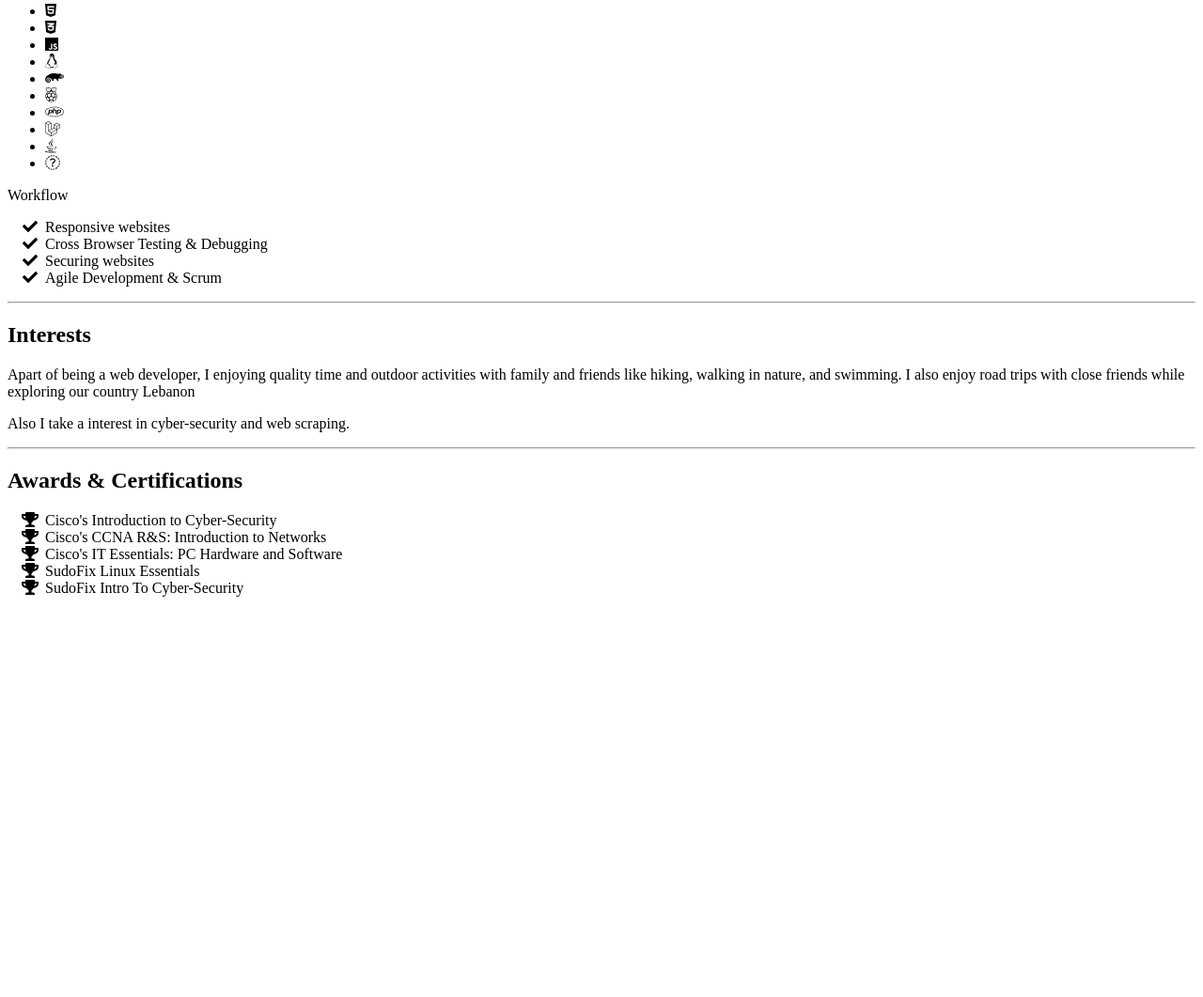
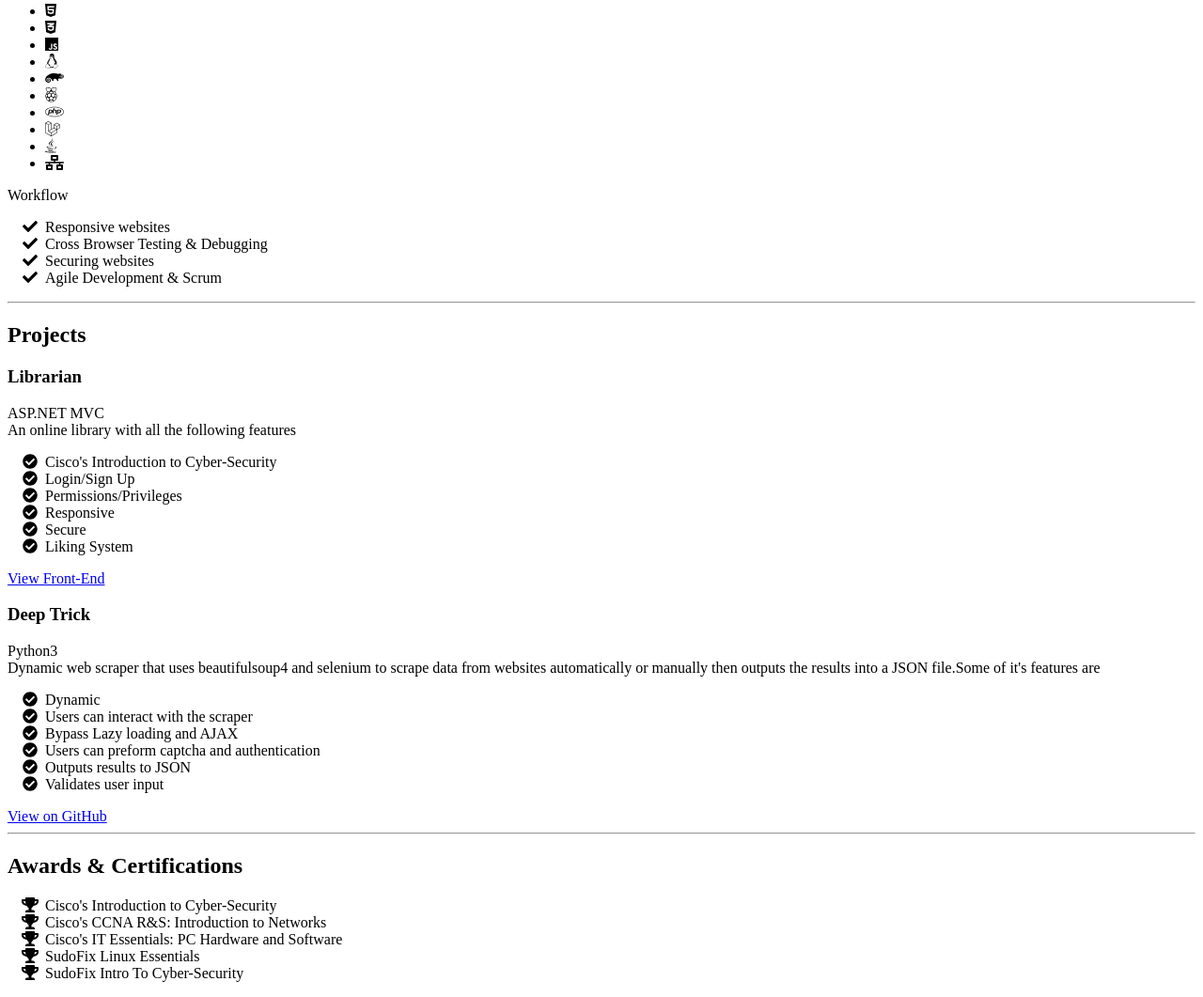
Before and after one commit to DeebAlTurk/portfolio, a plain HTML site: page index.html in a window 1280 px wide. Shown: the part 1380-2441 px from the top of the page at 94% size. Before the commit the page ends 2031 px from the top, so only its background shows below. Drawn offline with nearby package versions, Linux system fonts and the light colour scheme; a script that the page names is missing; a web font is replaced by a local one.

Commit message:
Add files via upload

```diff
--- a/index.html
+++ b/index.html
@@ -1,28 +1,32 @@
 <!DOCTYPE html>
 <html lang="en">
 <head>
-        <meta charset="utf-8" />
-        <meta name="viewport" content="width=device-width, initial-scale=1, shrink-to-fit=no" />
-        <meta name="description" content="" />
-        <meta name="author" content="" />
+    <meta charset="utf-8"/>
+    <meta name="viewport" content="width=device-width, initial-scale=1, shrink-to-fit=no"/>
+    <meta name="description" content=""/>
+    <meta name="author" content=""/>
     <title>Deeb Al Turk</title>
-        <link rel="icon" type="image/x-icon" href="assets/img/favicon.ico" />
+    <link rel="icon" type="image/x-icon" href="assets/img/favicon.ico"/>
     <!-- Font Awesome icons (free version)-->
     <script src="https://use.fontawesome.com/releases/v5.15.3/js/all.js" crossorigin="anonymous"></script>
     <!-- Google fonts-->
-        <link href="https://fonts.googleapis.com/css?family=Saira+Extra+Condensed:500,700" rel="stylesheet" type="text/css" />
-        <link href="https://fonts.googleapis.com/css?family=Muli:400,400i,800,800i" rel="stylesheet" type="text/css" />
+    <link href="https://fonts.googleapis.com/css?family=Saira+Extra+Condensed:500,700" rel="stylesheet"
+          type="text/css"/>
+    <link href="https://fonts.googleapis.com/css?family=Muli:400,400i,800,800i" rel="stylesheet" type="text/css"/>
     <!-- Core theme CSS (includes Bootstrap)-->
-        <link href="css/styles.css" rel="stylesheet" />
+    <link href="css/styles.css" rel="stylesheet"/>
 </head>
 <body id="page-top">
 <!-- Navigation-->
 <nav class="navbar navbar-expand-lg navbar-dark bg-primary fixed-top" id="sideNav">
     <a class="navbar-brand js-scroll-trigger" href="#page-top">
         <span class="d-block d-lg-none">Deeb Al Turk</span>
-                <span class="d-none d-lg-block"><img class="img-fluid img-profile rounded-circle mx-auto mb-2" src="assets/img/profiel.jpg" alt="..." /></span>
+        <span class="d-none d-lg-block"><img class="img-fluid img-profile rounded-circle mx-auto mb-2"
+                                             src="assets/img/profiel.jpg" alt="..."/></span>
     </a>
-            <button class="navbar-toggler" type="button" data-toggle="collapse" data-target="#navbarSupportedContent" aria-controls="navbarSupportedContent" aria-expanded="false" aria-label="Toggle navigation"><span class="navbar-toggler-icon"></span></button>
+    <button class="navbar-toggler" type="button" data-toggle="collapse" data-target="#navbarSupportedContent"
+            aria-controls="navbarSupportedContent" aria-expanded="false" aria-label="Toggle navigation"><span
+            class="navbar-toggler-icon"></span></button>
     <div class="collapse navbar-collapse" id="navbarSupportedContent">
         <ul class="navbar-nav">
             <li class="nav-item"><a class="nav-link js-scroll-trigger " href="#about">About</a></li>
@@ -31,7 +35,8 @@
             <li class="nav-item"><a class="nav-link js-scroll-trigger" href="#skills">Skills</a></li>
             <li class="nav-item"><a class="nav-link js-scroll-trigger" href="#projects">Projects</a></li>
             <li class="nav-item"><a class="nav-link js-scroll-trigger" href="#awards">Awards</a></li>
-                    <li class="nav-item "><a class="btn btn-outline-secondary nav-link js-scroll-trigger" href="#" id="darkModeToggle" onclick="darkMode()">Dark Mode</a></li>
+            <li class="nav-item "><a class="btn btn-outline-secondary nav-link js-scroll-trigger" href="#"
+                                     id="darkModeToggle" onclick="darkMode()">Dark Mode</a></li>
         </ul>
     </div>
 </nav>
@@ -40,36 +45,40 @@
     <!-- About-->
     <section class="resume-section" id="about">
         <div class="resume-section-content">
-                    <h1 class="mb-0">
+            <h1 class="mb-0 headers">
                 Deeb
                 <span class="text-primary">Al Turk</span>
             </h1>
             <div class="subheading mb-5 contact_info">
-                        Lebanon ·  Beruit · Mala Street · <a href="tel:+96181792236">+961 81792236</a> ·
+                Lebanon · Beruit · Mala Street · <a href="tel:+96181792236">+961 81792236</a> ·
                 <a href="mailto:turkdeeb@email.com">turkdeeb@email.com</a>
             </div>
             <p class="lead mb-5">
                 Full stack web developer experienced with PHP frameworks like <code>Laravel</code> and
-                        <code>Phalcon 4</code> and proficiency in using Linux <code>OpenSuse</code> to manage and deploy secured websites using PHP frameworks. Designed and maintained a wide range of databases using
+                <code>Phalcon 4</code> and proficiency in using Linux <code>OpenSuse</code> to manage and deploy secured
+                websites using PHP frameworks. Designed and maintained a wide range of databases using
                 <code>MS SQL Server</code>, <code>MySQL</code>, and <code>Sqlite</code>
             </p>
             <div class="social-icons">
-                        <a class="social-icon" id="linkedin" target="_blank" href="https://www.linkedin.com/in/deeb-al-turk/"><i class="fab fa-linkedin-in"></i></a>
-                        <a class="social-icon" id="github" target="_blank" href="https://github.com/DeebAlTurk"><i class="fab fa-github"></i></a>
+                <a class="social-icon" id="linkedin" target="_blank" href="https://www.linkedin.com/in/deeb-al-turk/"><i
+                        class="fab fa-linkedin-in"></i></a>
+                <a class="social-icon" id="github" target="_blank" href="https://github.com/DeebAlTurk"><i
+                        class="fab fa-github"></i></a>
             </div>
         </div>
     </section>
-            <hr class="m-0" />
+    <hr class="m-0"/>
     <!-- Experience-->
     <section class="resume-section" id="experience">
         <div class="resume-section-content">
-                    <h2 class="mb-5">Experience</h2>
+            <h2 class="mb-5 headers">Experience</h2>
             <div class="d-flex flex-column flex-md-row justify-content-between mb-5">
                 <div class="flex-grow-1">
-                            <h3 class="mb-0">Junior Web Developer</h3>
+                    <h3 class="mb-0 headers">Junior Web Developer</h3>
                     <div class="subheading mb-3">Scope For IT Services</div>
                     <p>
-                                Developing secure web-apps and adding new features to existing web-apps using <code>PHP</code> and deploying them using <code>Apache</code> web-server
+                        Developing secure web-apps and adding new features to existing web-apps using <code>PHP</code>
+                        and deploying them using <code>Apache</code> web-server
                         while applying best practice in both programming wise and security wise.
                     </p>
                 </div>
@@ -77,43 +86,49 @@
             </div>
             <div class="d-flex flex-column flex-md-row justify-content-between mb-5">
                 <div class="flex-grow-1">
-                            <h3 class="mb-0">PHP Web Developer Intern</h3>
+                    <h3 class="mb-0 headers">PHP Web Developer Intern</h3>
                     <div class="subheading mb-3">Tecomsa SAL</div>
                     <p>
-                                Developing CMS and adding features using PHP laravel and YII2 with bootstrap 4 and deploying them using XAMP. Also developing Ecommerce,landing pages, and Tecomsa Software division website using WordPress.
+                        Developing CMS and adding features using PHP laravel and YII2 with bootstrap 4 and deploying
+                        them using XAMP. Also developing Ecommerce,landing pages, and Tecomsa Software division website
+                        using WordPress.
                     </p>
                 </div>
                 <div class="flex-shrink-0"><span class="text-primary">Jun 2020 - Sep 2020</span></div>
             </div>
             <div class="d-flex flex-column flex-md-row justify-content-between mb-5">
                 <div class="flex-grow-1">
-                            <h3 class="mb-0">Computer Science Private Tutor</h3>
-                            <div class="subheading mb-3">Free Lancing </div>
+                    <h3 class="mb-0 headers">Computer Science Private Tutor</h3>
+                    <div class="subheading mb-3">Free Lancing</div>
                     <p>
-                                Tutoring computer science students a wide range of courses that range from  basic programming to advance DBMS and Web Development with a plan to cover each course and it's projects.
-                                Also doing crash courses that cover the majority of the course with practical approach that the traditional theoretical approach.
+                        Tutoring computer science students a wide range of courses that range from basic programming to
+                        advance DBMS and Web Development with a plan to cover each course and it's projects.
+                        Also doing crash courses that cover the majority of the course with practical approach that the
+                        traditional theoretical approach.
                     </p>
                 </div>
                 <div class="flex-shrink-0"><span class="text-primary">Jan 2019 - Present</span></div>
             </div>
             <div class="d-flex flex-column flex-md-row justify-content-between">
                 <div class="flex-grow-1">
-                            <h3 class="mb-0">IT Repair Technician</h3>
+                    <h3 class="mb-0 headers">IT Repair Technician</h3>
                     <div class="subheading mb-3">SudoFix</div>
-                            <p>Applying software and hardware solutions, implementing physical networks, configuring routers and modems, applying software solutions using Remote Desktop applications , and working within teams to implement practical solutions</p>
+                    <p>Applying software and hardware solutions, implementing physical networks, configuring routers and
+                        modems, applying software solutions using Remote Desktop applications , and working within teams
+                        to implement practical solutions</p>
                 </div>
                 <div class="flex-shrink-0"><span class="text-primary">April 2020 - Sep 2020</span></div>
             </div>
         </div>
     </section>
-            <hr class="m-0" />
+    <hr class="m-0"/>
     <!-- Education-->
     <section class="resume-section" id="education">
         <div class="resume-section-content">
-                    <h2 class="mb-5">Education</h2>
+            <h2 class="mb-5 headers">Education</h2>
             <div class="d-flex flex-column flex-md-row justify-content-between mb-5">
                 <div class="flex-grow-1">
-                            <h3 class="mb-0">Global University</h3>
+                    <h3 class="mb-0 headers">Global University</h3>
                     <div class="subheading mb-3">Bachelor of Science</div>
                     <div>Computer Science</div>
                     <p>GPA: 3.34</p>
@@ -122,11 +137,11 @@
             </div>
         </div>
     </section>
-            <hr class="m-0" />
+    <hr class="m-0"/>
     <!-- Skills-->
     <section class="resume-section" id="skills">
         <div class="resume-section-content">
-                    <h2 class="mb-5">Skills</h2>
+            <h2 class="mb-5 headers">Skills</h2>
             <div class="subheading mb-3">Programming Languages & Tools</div>
             <ul class="list-inline dev-icons">
                 <li class="list-inline-item"><i class="fab fa-html5"></i></li>
@@ -138,7 +153,7 @@
                 <li class="list-inline-item"><i class="fab fa-php"></i></li>
                 <li class="list-inline-item"><i class="fab fa-laravel"></i></li>
                 <li class="list-inline-item"><i class="fab fa-java"></i></li>
-                        <li class="list-inline-item"><i class="fab fa-network-wired"></i></li>
+                <li class="list-inline-item"><i class="fas fa-network-wired"></i></li>
             </ul>
             <div class="subheading mb-3">Workflow</div>
             <ul class="fa-ul mb-0">
@@ -161,21 +176,90 @@
             </ul>
         </div>
     </section>
-            <hr class="m-0" />
-            <!-- Interests-->
+    <hr class="m-0"/>
+    <!--Projects-->
     <section class="resume-section" id="projects">
         <div class="resume-section-content">
-                    <h2 class="mb-5">Interests</h2>
-                    <p>Apart of being a web developer, I enjoying quality time and outdoor activities  with family and friends like hiking, walking in nature, and swimming.
-                    I also enjoy road trips with close friends while exploring our country Lebanon</p>
-                    <p class="mb-0">Also I take a interest in cyber-security and web scraping.</p>
+            <h2 class="mb-5 headers">Projects</h2>
+            <div class="d-flex flex-column flex-md-row justify-content-between mb-5">
+                <div class="flex-grow-1">
+                    <h3 class="mb-0 headers">Librarian</h3>
+                    <div class="subheading mb-3">ASP.NET MVC</div>
+                    An online library with all the following features
+                    <ul class="fa-ul mb-0">
+                        <li>
+                            <span class="fa-li"><i class="fas fa-check-circle text-primary"></i></span>
+                            Cisco's Introduction to Cyber-Security
+                        </li>
+                        <li>
+                            <span class="fa-li"><i class="fas fa-check-circle text-primary"></i></span>
+                            Login/Sign Up
+                        </li>
+                        <li>
+                            <span class="fa-li"><i class="fas fa-check-circle text-primary"></i></span>
+                            Permissions/Privileges
+                        </li>
+                        <li>
+                            <span class="fa-li"><i class="fas fa-check-circle text-primary"></i></span>
+                            Responsive
+                        </li>
+                        <li>
+                            <span class="fa-li"><i class="fas fa-check-circle text-primary"></i></span>
+                            Secure
+                        </li>
+                        <li>
+                            <span class="fa-li"><i class="fas fa-check-circle text-primary"></i></span>
+                            Liking System
+                        </li>
+                    </ul>
+                </div>
+            </div>
+            <div class="flex-shrink-0 mb-5 "><span class="contact_info"><a href="https://librarian65.vercel.app/"
+                                                                     target="_blank">View Front-End</a></span></div>
+            <div class="d-flex flex-column flex-md-row justify-content-between mb-5">
+                <div class="flex-grow-1">
+                    <h3 class="mb-0 headers">Deep Trick</h3>
+                    <div class="subheading mb-3">Python3</div>
+                    Dynamic web scraper that uses beautifulsoup4 and selenium to scrape data from websites automatically or manually then
+                    outputs the results into a JSON file.Some of it's features are
+                    <ul class="fa-ul mb-0">
+                        <li>
+                            <span class="fa-li"><i class="fas fa-check-circle text-primary"></i></span>
+                            Dynamic
+                        </li>
+                        <li>
+                            <span class="fa-li"><i class="fas fa-check-circle text-primary"></i></span>
+                            Users can interact with the scraper
+                        </li>
+                        <li>
+                            <span class="fa-li"><i class="fas fa-check-circle text-primary"></i></span>
+                            Bypass Lazy loading and AJAX
+                        </li>
+                        <li>
+                            <span class="fa-li"><i class="fas fa-check-circle text-primary"></i></span>
+                            Users can preform captcha and authentication
+                        </li>
+                        <li>
+                            <span class="fa-li"><i class="fas fa-check-circle text-primary"></i></span>
+                            Outputs results to JSON
+                        </li>
+                        <li>
+                            <span class="fa-li"><i class="fas fa-check-circle text-primary"></i></span>
+                            Validates user input
+                        </li>
+                    </ul>
+                </div>
+            </div>
+            <div class="flex-shrink-0"><span class="contact_info"><a href="https://github.com/DeebAlTurk/DeepTrick/"
+                                                                     target="_blank">View on GitHub</a></span></div>
         </div>
     </section>
-            <hr class="m-0" />
+</div>
+<hr class="m-0"/>
 <!-- Awards-->
 <section class="resume-section" id="awards">
     <div class="resume-section-content">
-                    <h2 class="mb-5">Awards & Certifications</h2>
+        <h2 class="mb-5 headers">Awards & Certifications</h2>
         <ul class="fa-ul mb-0">
             <li>
                 <span class="fa-li"><i class="fas fa-trophy text-warning"></i></span>
```
Lines whose indentation alone changed are shown as unchanged.
